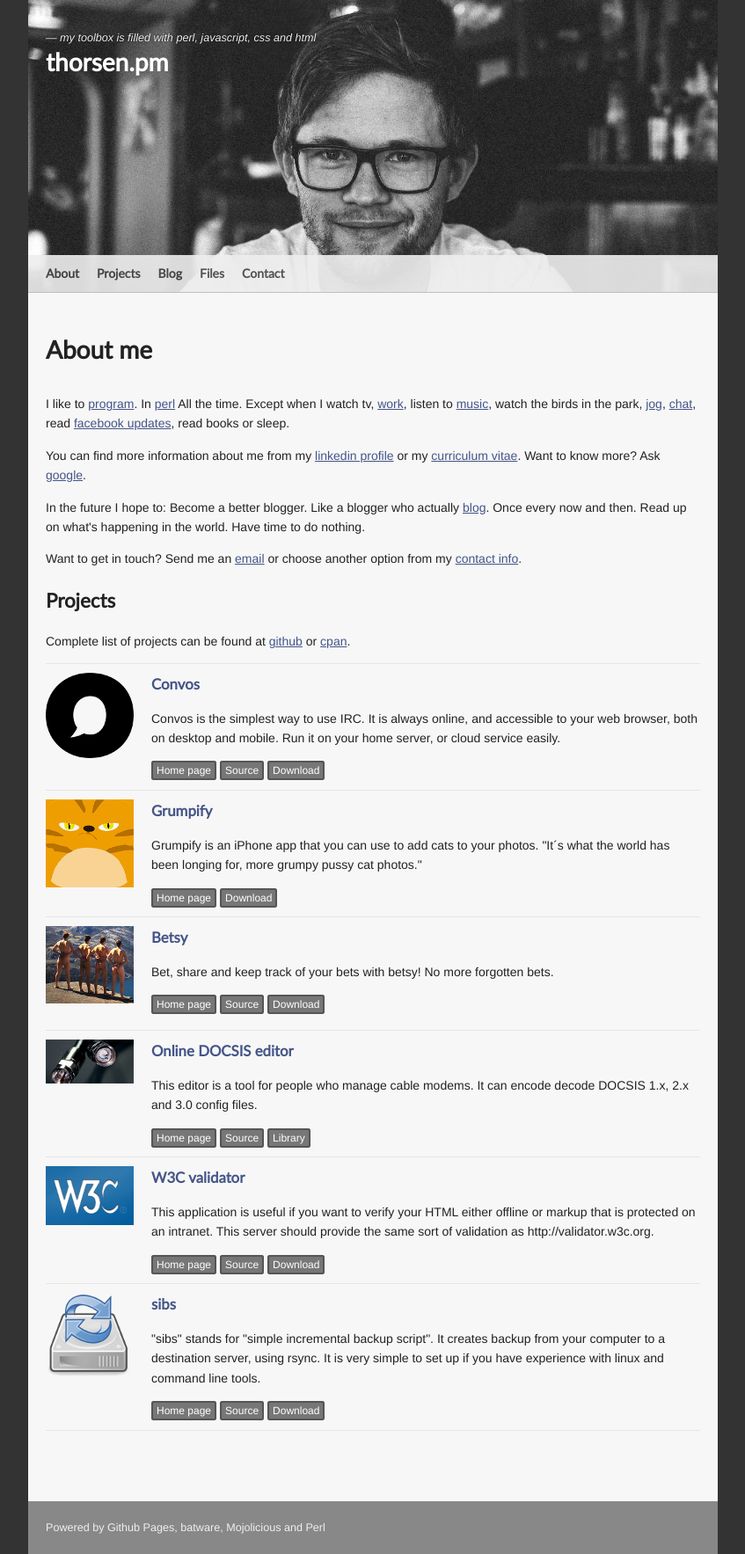
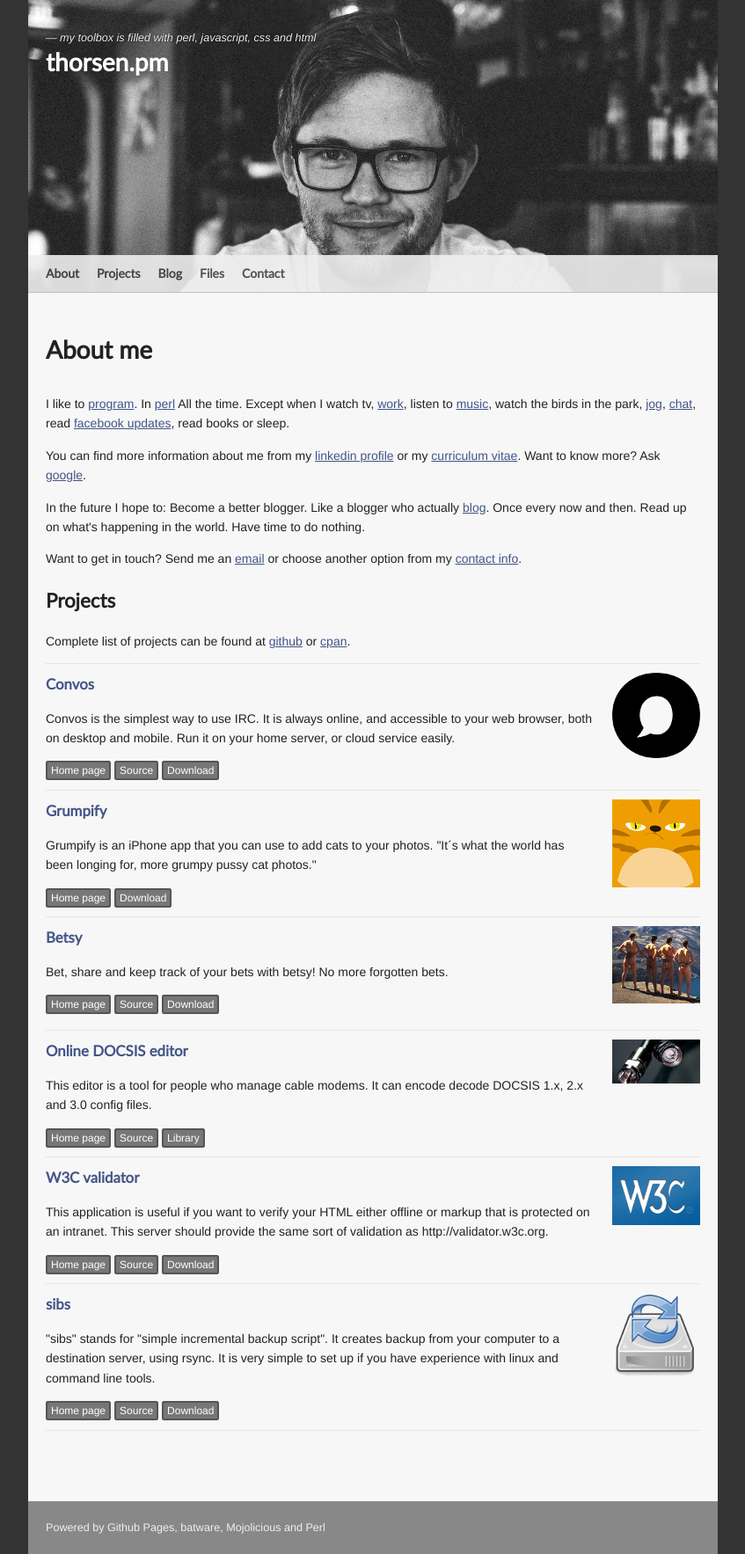
Before and after one commit to kberov/jhthorsen.github.com, a Jekyll site: the page built from index.html, in a window 1280 px wide. Shown: the whole page at 88% size, without its empty margins (216-1063 px from the left). Built offline with Jekyll 4.4.1, drawn with Linux system fonts in a browser that asks for light colours.

Commit message:
Move icons to right side

```diff
--- a/css/main.css
+++ b/css/main.css
@@ -363,13 +363,11 @@
   overflow: hidden;
   padding: 10px 0;
   margin-top: -1px; }
-ul.projects h3, ul.projects p, ul.projects ol {
-  margin-left: 120px; }
 ul.projects h3 {
   margin-top: 0; }
 ul.projects img.icon {
-  float: left;
-  margin-right: 20px;
+  float: right;
+  margin-left: 20px;
   margin-bottom: 20px; }
 ul.projects ol li {
   float: left;
```
